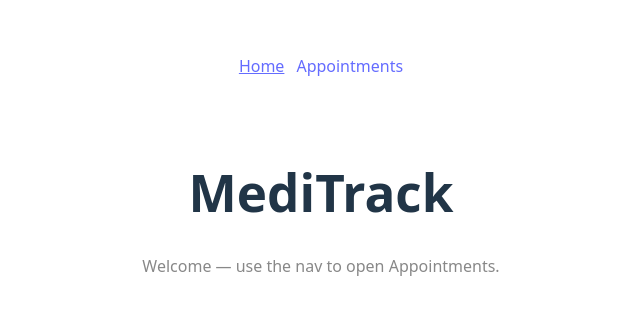
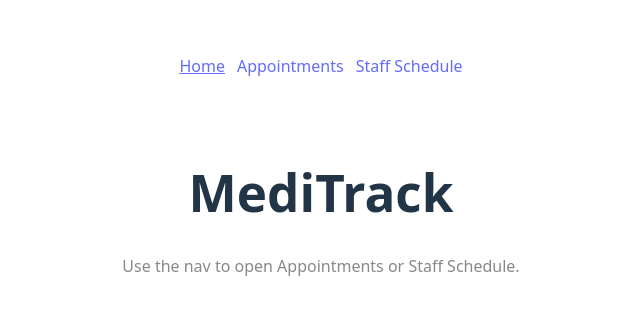
Before and after one commit to hstadler2/CSC4350_SemesterProject_Group9, a React (Vite) app in the folder my-react-app/: page / in a window 1280 px wide. Shown: the part 210-524 px from the top of the page, without its empty margins (319-959 px from the left). Built offline with nearby package versions, Linux system fonts and the light colour scheme.

Commit message:
add /staff route + nav entry for StaffSchedule page

```diff
--- a/my-react-app/src/App.jsx
+++ b/my-react-app/src/App.jsx
@@ -1,17 +1,17 @@
 import { Routes, Route, Link, Navigate, useLocation } from 'react-router-dom'
 import './App.css'
 import AppointmentsPage from './pages/AppointmentsPage'
+import StaffSchedulePage from './pages/StaffSchedulePage'
 
 function Home() {
   return (
     <div className="card">
       <h1>MediTrack</h1>
-      <p className="read-the-docs">Welcome — use the nav to open Appointments.</p>
+      <p className="read-the-docs">Use the nav to open Appointments or Staff Schedule.</p>
     </div>
   )
 }
 
-// Temporary nav so I can get to pages while a teammate builds the real navbar
 function Nav() {
   const { pathname } = useLocation()
   const active = (p) => ({ textDecoration: pathname === p ? 'underline' : 'none' })
@@ -19,6 +19,7 @@ function Nav() {
     <nav style={{ display:'flex', gap:12, justifyContent:'center', marginBottom:20 }}>
       <Link to="/" style={active('/')}>Home</Link>
       <Link to="/appointments" style={active('/appointments')}>Appointments</Link>
+      <Link to="/staff" style={active('/staff')}>Staff Schedule</Link>
     </nav>
   )
 }
@@ -30,6 +31,7 @@ export default function App() {
       <Routes>
         <Route path="/" element={<Home />} />
         <Route path="/appointments" element={<AppointmentsPage />} />
+        <Route path="/staff" element={<StaffSchedulePage />} />
         <Route path="*" element={<Navigate to="/" replace />} />
       </Routes>
     </>
```
